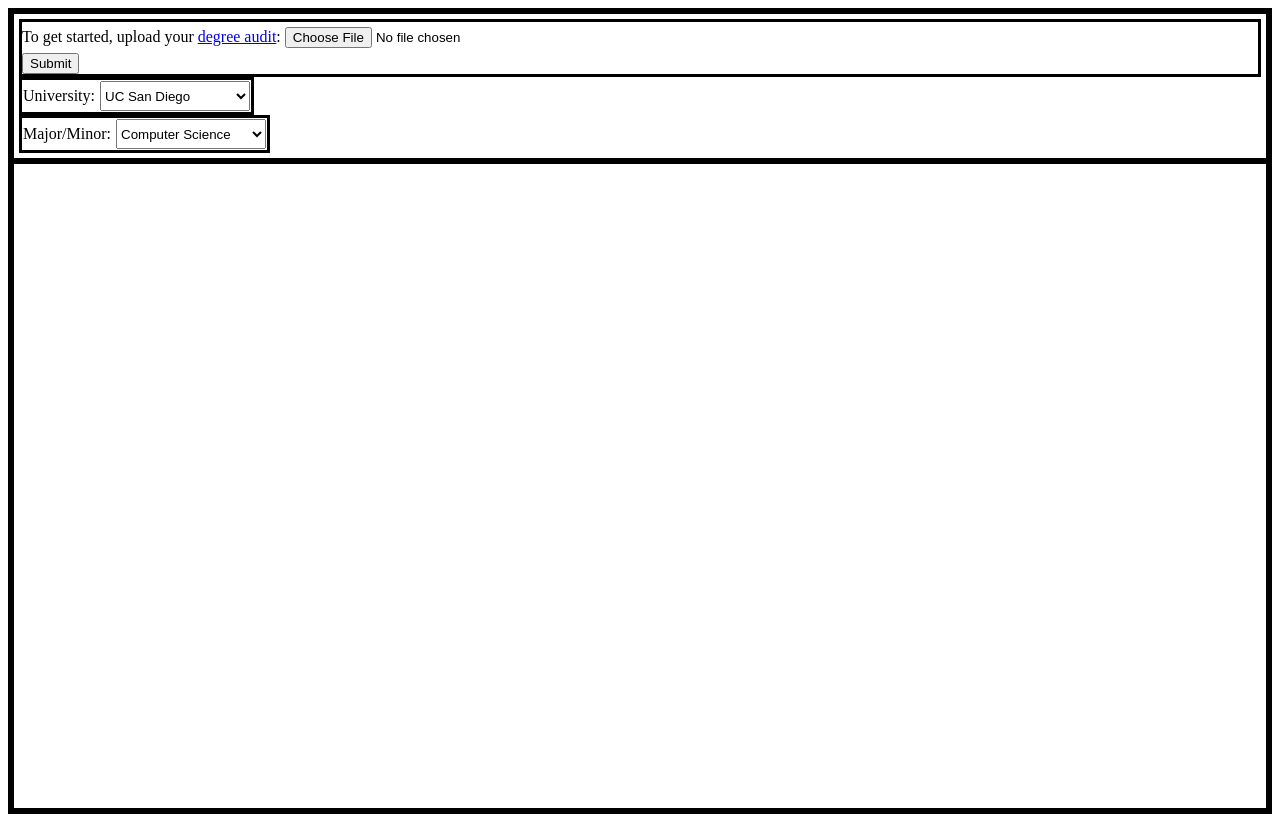
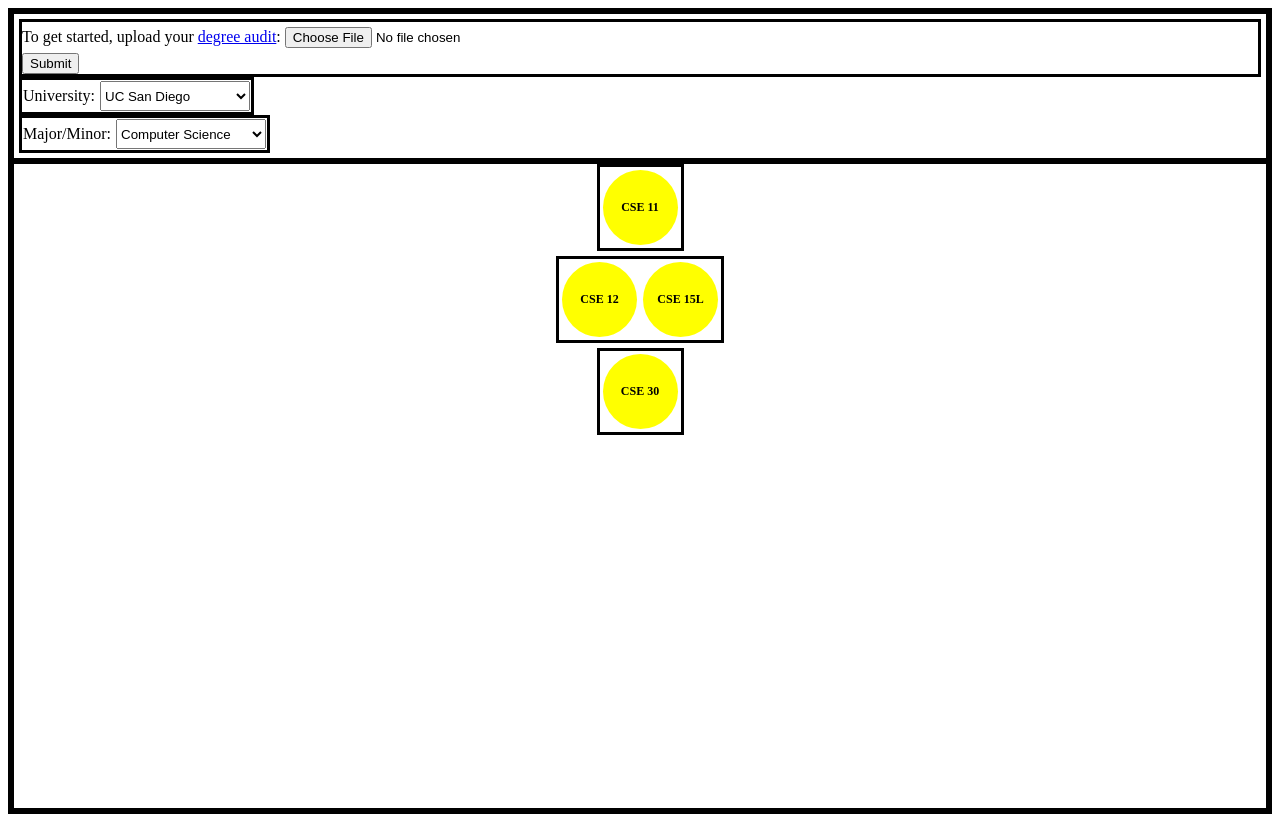
Before and after one commit to ryanyychen/lahacks2023, a plain HTML site: page index.html in a window 1280 px wide. Drawn offline with Linux system fonts and the light colour scheme.

Commit message:
Added JS to populated nodes in tree

```diff
--- a/index.css
+++ b/index.css
@@ -45,6 +45,8 @@ body {
 .tree_layer {
    border-style: solid;
    display: flex;
+   justify-content: center;
+   margin-bottom: 5px;
 }
 .node {
    width: 75px;
@@ -55,4 +57,6 @@ body {
    align-items: center;
    justify-content: center;
    margin: 3px 3px 3px 3px;
+   font-size: 12px;
+   font-weight: bold;
 }
--- a/index.html
+++ b/index.html
@@ -8,7 +8,6 @@
       <meta name="author" content="Brandon Reponte, Ryan Chen">
       <meta name="viewport" content="width=device-width, initial-scale=1, user-scalable=no">
       <link rel="stylesheet" href="index.css">
-      <script src="index.js"></script>
       <title>
          Degree Visualizer
       </title>
@@ -52,6 +51,22 @@
 
       <!-- Display Tree -->
       <div id="tree_display">
+         <!-- Populate using JS -->
       </div>
+      <script src="index.js"></script>
    </body>
 </html>
+
+<!-- <div class="tree_layer" id="layer1">
+            <div class="node">
+               <span class="course" id="CSE 11">CSE 11</span>
+            </div>
+         </div>
+         <div class="tree_layer" id="layer2">
+            <div class="node">
+               <span class="course" id="CSE 12">CSE 12</span>
+            </div>
+            <div class="node">
+               <span class="course" id="CSE 15L">CSE 15L</span>
+            </div>
+         </div> -->
--- a/index.js
+++ b/index.js
@@ -2,35 +2,67 @@ var courses = new Map();
 courses.set('CSE 11', [null]);
 courses.set('CSE 12', ['CSE 11']);
 courses.set('CSE 15L', ['CSE 11']);
+courses.set('CSE 30', ['CSE 12', 'CSE 15L']);
 
-var completed = [];
+var completed = [null];
 var layerNum = 1;
 /* need some determination for when to stop a while loop for constructing nodes */
-while (layerNum < 2) {
+while (layerNum < 4) {
+   console.log(completed);
+   /* Use iterator to iterate map */
    var iterator = courses.keys();
+
+   /* Create new layer to tree */
    var layer = document.createElement('div');
    layer.className = "tree_layer";
    layer.id = "layer" + layerNum;
+   /* Append layer to tree */
    var parentDiv = document.getElementById("tree_display");
    parentDiv.appendChild(layer);
+   console.log("Added layer");
+
+   var taking = [];
+
+   /* Iterate map to find classes that can be taken
+      and create nodes of those classes */
    while (true) {
-      var courseName = iterator.next();
+      console.log(taking);
+      var courseName = iterator.next().value; /* courseName = (key, done: T/F) */
       if (courseName == null) break;
-      for (let i = 0; i < courseName.value.length; i++) {
+      console.log("Course: " + courseName);
+
+      /* If node of course does not already exist then check for prerequisites
+         then create new node if all prereqs satisfied*/
+      if (!completed.includes(courseName)) {
+         console.log("Attempting to add: " + courseName);
+         /* Get array of prerequisites using key */
+         var prerequisites = courses.get(courseName);
          var canTake = true;
-         if (!completed.includes(courseName.value[i])) {
+         /* Iterate through each prerequisite and check if in 'completed' array */
+         for (let i = 0; i < prerequisites.length; i++) {
+            if (!completed.includes(prerequisites[i])) {
                canTake = false;
             }
          }
+         /* If all prereqs satisfied, create new node and add to layer */
          if (canTake) {
             var node = document.createElement('div');
             node.className = "node";
             var course = document.createElement('span');
             course.className = "course";
             course.id = courseName;
-         document.getElementById(courseName).textContent=courseName;
-         layer.appendChild(course);
+            course.textContent = courseName;
+            node.appendChild(course);
+            layer.appendChild(node);
+
+            /* Add course to list of courses taken this layer */
+            taking.push(courseName);
          }
+      }
+   }
+   /* Add all courses taken this layer to completed courses */
+   for (let i = 0; i < taking.length; i++) {
+      completed.push(taking[i]);
    }
    layerNum++;
 }
```
Lines whose indentation alone changed are shown as unchanged.
